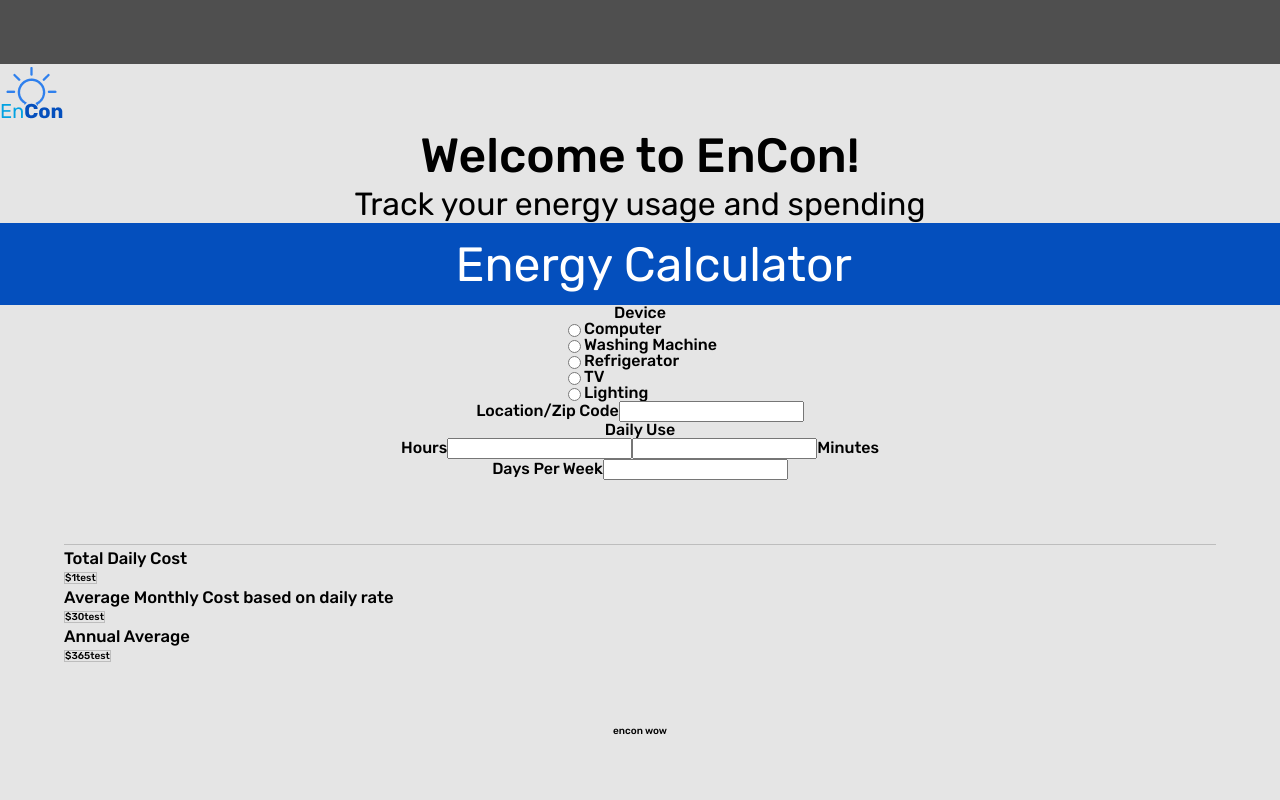
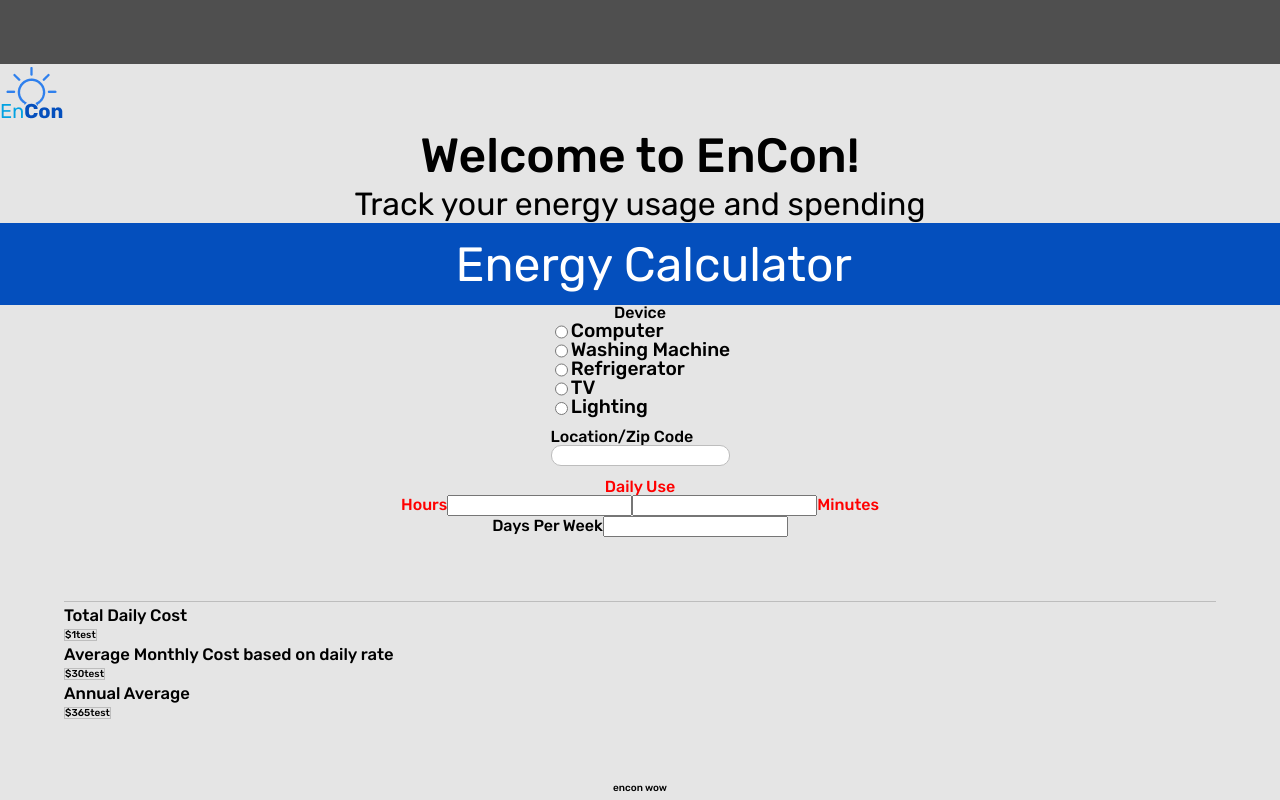
Before and after one commit to BloomTech-Labs/Encon-fe, a React (Create React App) app in the folder encon/: page / in a window 1280 px wide. Built offline with nearby package versions, Linux system fonts and the light colour scheme.

Commit message:
fixed routes and worked on some styling

```diff
--- a/encon/src/App.js
+++ b/encon/src/App.js
@@ -1,20 +1,18 @@
-import React from 'react';
-import './App.scss';
-import { Login } from './components/LogIn.js';
-import { Nav } from './components/Nav.js';
-import { Route } from 'react-router-dom';
-import { LandingPage } from './components/Landing-Page';
-import { Calculator } from './components/Calculator';
+import React from "react";
+import "./App.scss";
+import { Login } from "./components/LogIn.js";
+import { Nav } from "./components/Nav.js";
+import { Route } from "react-router-dom";
+import { LandingPage } from "./components/Landing-Page";
 
 export const App = () => {
   return (
-		<div className='App'>
+    <div className="App">
       <Nav />
-			<Route exact path='/'>
+      <Route exact path="/">
         <LandingPage />
-				<Calculator />
       </Route>
-			<Route path='/login'>
+      <Route path="/login">
         <Login />
       </Route>
       <p>encon wow</p>
--- a/encon/src/components/Calculator.js
+++ b/encon/src/components/Calculator.js
@@ -3,6 +3,7 @@ import "../styles/Calculator.scss";
 export const Calculator = () => {
   return (
     <div>
+      <div className="main-banner">Energy Calculator</div>
       {/* Calculator Starts here and is a form itself */}
       <form className="calculator">
         <h3>Device</h3>
@@ -30,11 +31,11 @@ export const Calculator = () => {
           </label>
         </div>
         {/* Radio Buttons end here */}
-        <label>
+        <label className="location">
           Location/Zip Code
           <input type="text" />
         </label>
-        <div>
+        <div className="dailyUse">
           <h2>Daily Use</h2>
 
           <label>
--- a/encon/src/components/Header.js
+++ b/encon/src/components/Header.js
@@ -1,12 +1,11 @@
-import React from 'react';
-import '../styles/Header.scss'
+import React from "react";
+import "../styles/Header.scss";
 
 export const Header = () => {
-	return (
-		<div className='header-container'>
-            <h1 className='main-header'>Welcome to EnCon!</h1>
-			<p className='main-title'>Track your energy usage and spending</p>
-			<div className='main-banner'>Energy Calculator</div>
-		</div>
-	);
+  return (
+    <div className="header-container">
+      <h1 className="main-header">Welcome to EnCon!</h1>
+      <p className="main-title">Track your energy usage and spending</p>
+    </div>
+  );
 };
--- a/encon/src/components/Landing-Page.js
+++ b/encon/src/components/Landing-Page.js
@@ -1,11 +1,13 @@
-import React from 'react';
-import '../styles/Landing-Page.scss'
-import { Header } from '../components/Header.js';
+import React from "react";
+import "../styles/Landing-Page.scss";
+import { Header } from "../components/Header.js";
+import { Calculator } from "./Calculator";
 
 export const LandingPage = () => {
-	return (
-		<div className='landing-page-container'>
-			<Header />
-		</div>
-	);
+  return (
+    <div className="landing-page-container">
+      <Header />
+      <Calculator />
+    </div>
+  );
 };
--- a/encon/src/styles/Calculator.scss
+++ b/encon/src/styles/Calculator.scss
@@ -11,9 +11,25 @@
     align-items: flex-start;
     .radio {
       display: flex;
+      font-size: 1.2rem;
       flex-direction: row-reverse;
       justify-content: space-evenly;
     }
+  }
+  .location {
+    display: flex;
+    margin: 1%;
+    flex-direction: column;
+    text-align: left;
+    input {
+      border: 1px solid #bdbdbd;
+      padding: 1%;
+      border-radius: 10px;
+    }
+  }
+
+  .dailyUse {
+    color: red;
   }
 }
 
```
Lines whose indentation alone changed are shown as unchanged.
